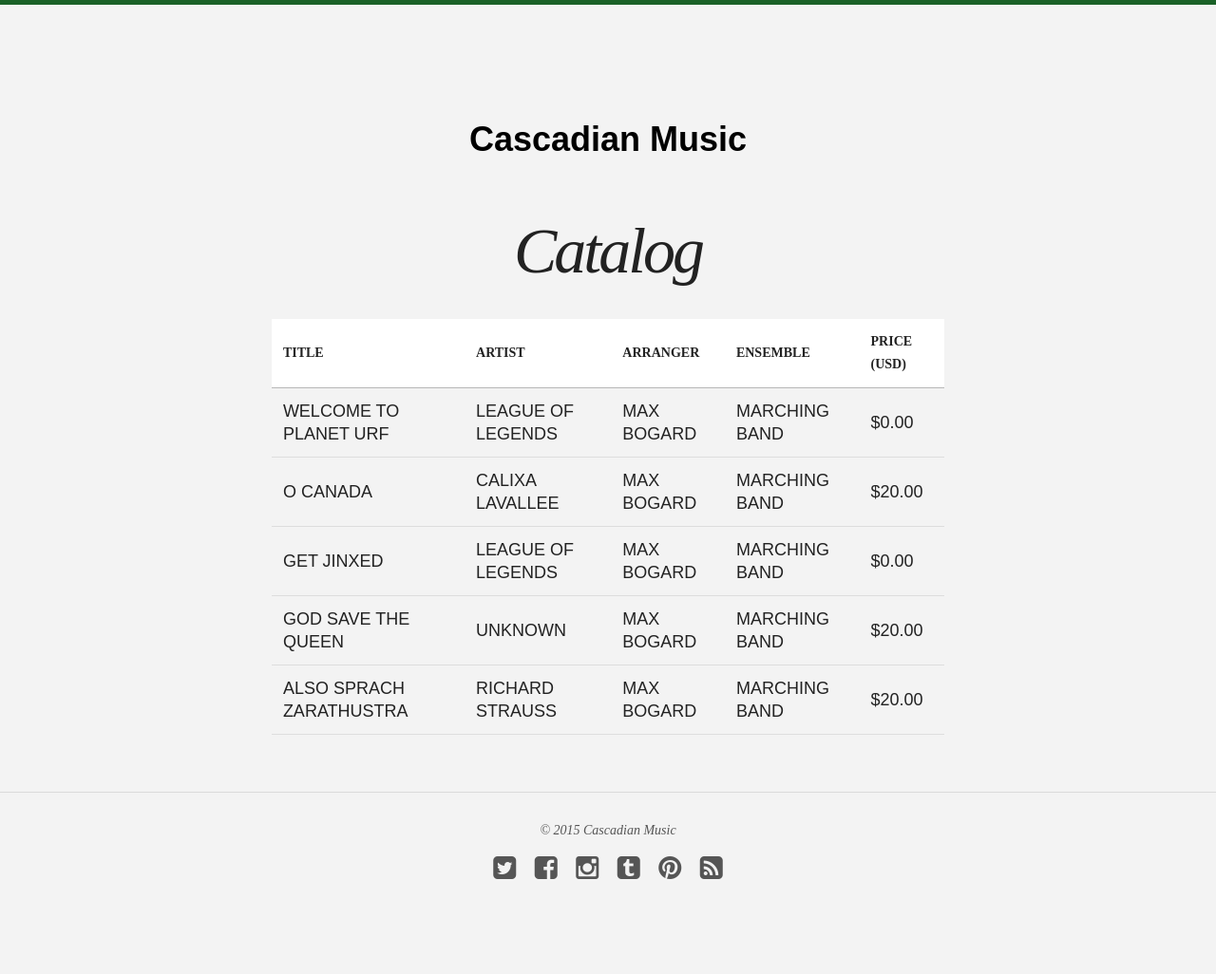
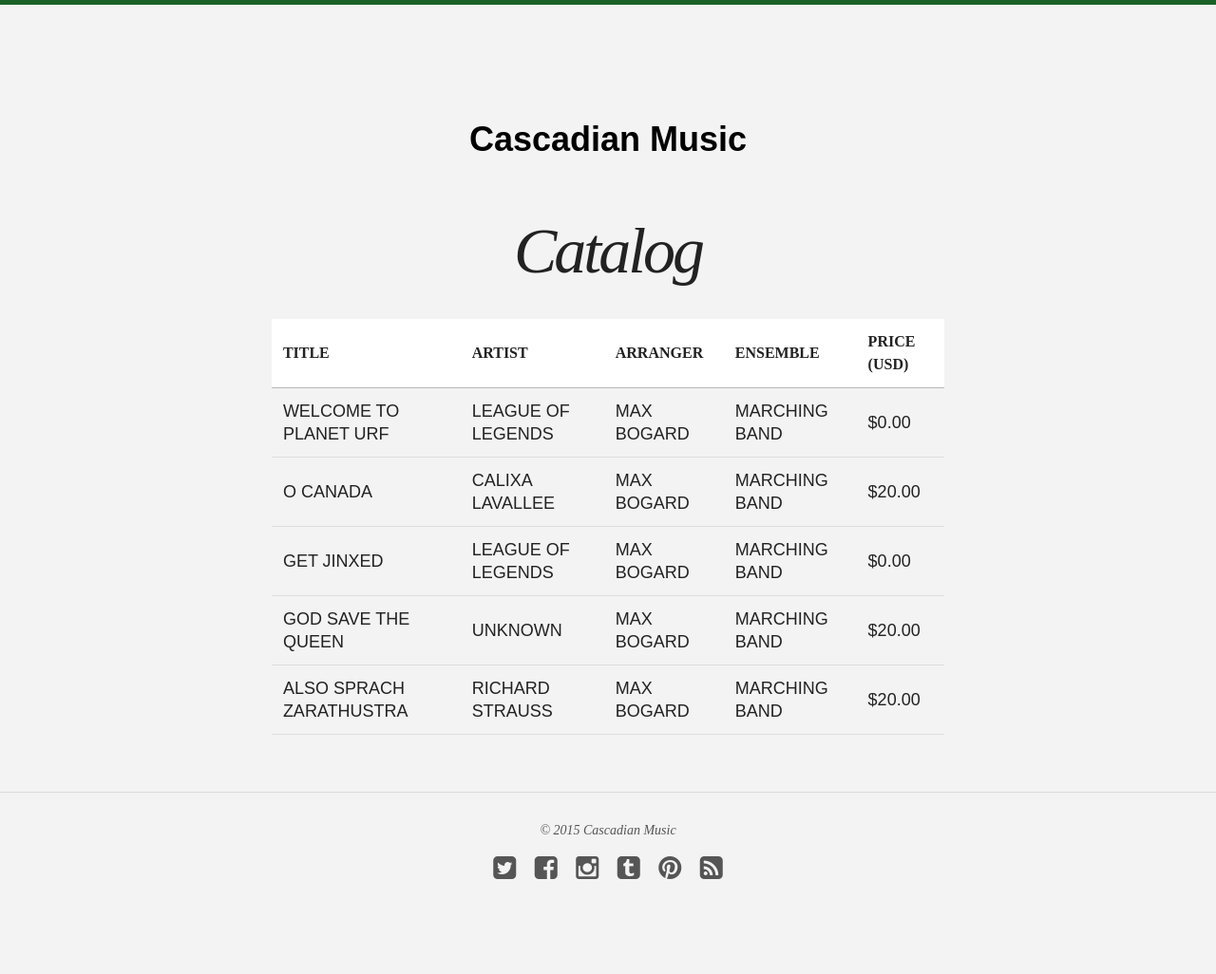
Before and after one commit to cascadianmusic/cascadianmusic.github.io, a Jekyll site: the page built from catalog/index.md, in a window 1280 px wide. Shown: the whole page at 95% size. Built offline with Jekyll 4.4.1, drawn with Linux system fonts in a browser that asks for light colours; nearby versions of some CDN libraries.

Commit message:
Update _base.scss

```diff
--- a/_sass/_base.scss
+++ b/_sass/_base.scss
@@ -167,7 +167,6 @@
 // --------------------------------------------------
 table {
   width: 100%;
-  @include font-size(14);
 }
 
 
```
